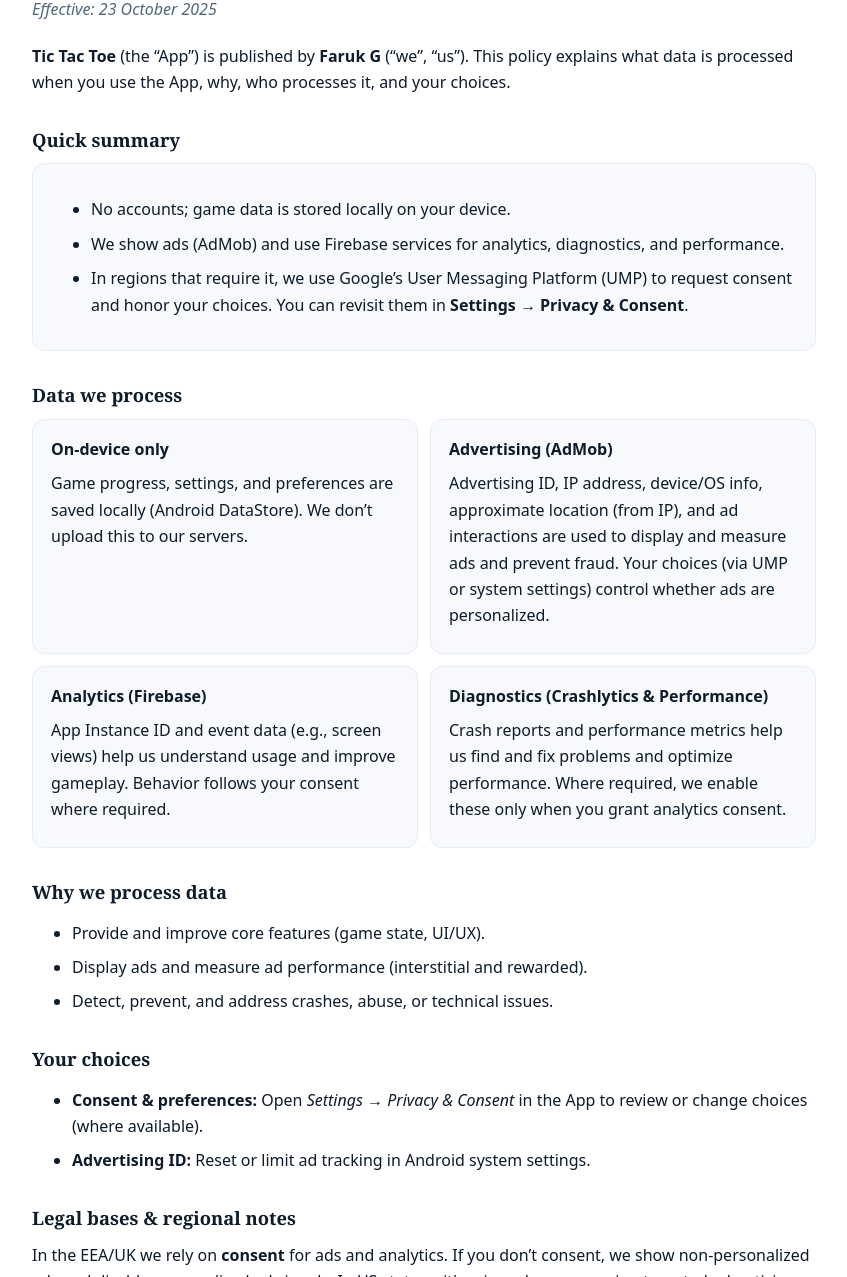
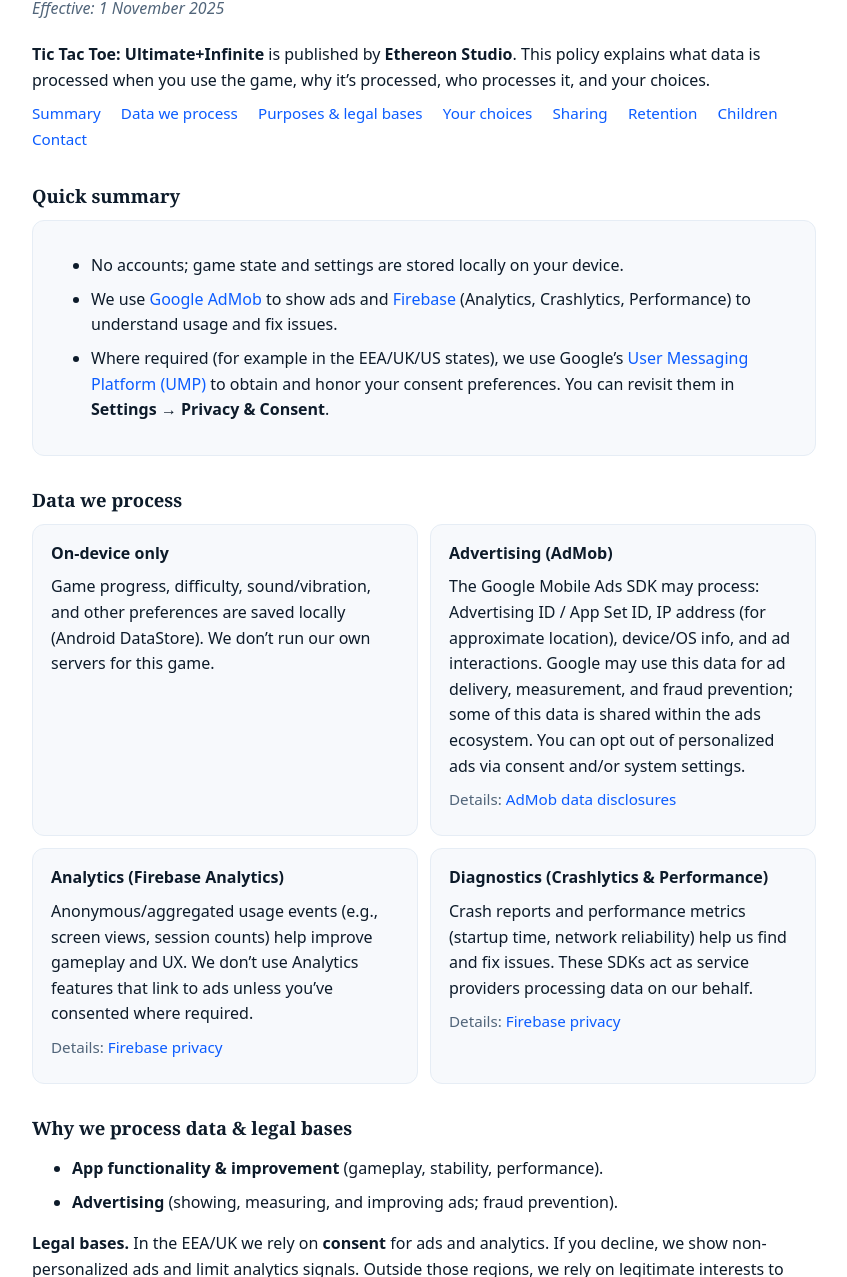
Before and after one commit to FarukGO/farukg.com, a plain HTML site: page privacy.html in a window 1280 px wide. Shown: the part 98-1375 px from the top of the page, without its empty margins (216-1063 px from the left). Drawn offline with Linux system fonts and the light colour scheme.

Commit message:
privacy update

```diff
--- a/privacy.html
+++ b/privacy.html
@@ -2,103 +2,117 @@
 <html lang="en">
 <head>
   <meta charset="utf-8">
-  <title>Tic Tac Toe – Privacy Policy</title>
+  <title>Tic Tac Toe: Ultimate+Infinite — Privacy Policy</title>
   <meta name="viewport" content="width=device-width, initial-scale=1">
   <style>
     :root{
-      --bg:#0c0f14; --card:#11151b; --ink:#e7ecf3; --muted:#9fb0c3; --line:#1f2a36; --accent:#4da3ff;
+      --bg:#0c0f14; --card:#0f141b; --ink:#eaf0f7; --muted:#9bb0c8; --line:#1b2734; --accent:#4da3ff;
     }
     @media (prefers-color-scheme: light){
-      :root{ --bg:#ffffff; --card:#f7f9fc; --ink:#0d1b2a; --muted:#52667a; --line:#e6edf5; --accent:#0b5cff; }
+      :root{ --bg:#ffffff; --card:#f7f9fc; --ink:#0d1b2a; --muted:#51657a; --line:#e6edf5; --accent:#0b5cff; }
     }
     *{ box-sizing:border-box }
-    body{ margin:0; background:var(--bg); color:var(--ink); font:16px/1.65 ui-sans-serif,system-ui,Segoe UI,Roboto,Helvetica,Arial,sans-serif }
+    body{ margin:0; background:var(--bg); color:var(--ink); font:16px/1.6 ui-sans-serif,system-ui,"Segoe UI",Roboto,Helvetica,Arial,sans-serif }
     .wrap{ max-width:880px; margin:auto; padding:clamp(24px,4vw,48px) }
-    h1{ font:700 2rem/1.2 ui-serif,Georgia,serif; margin:.25rem 0 0 }
+    h1{ font:700 2rem/1.2 ui-serif,Georgia,serif; margin:.25rem 0 .25rem }
     .meta{ color:var(--muted); margin:.25rem 0 1.25rem }
     h2{ font:700 1.15rem/1.3 ui-serif,Georgia,serif; margin:2rem 0 .75rem }
     p,li{ margin:.5rem 0 }
     a{ color:var(--accent); text-decoration:none }
     a:hover{ text-decoration:underline }
-    .card{ background:var(--card); border:1px solid var(--line); border-radius:12px; padding:16px 18px; }
+    .card{ background:var(--card); border:1px solid var(--line); border-radius:12px; padding:16px 18px }
     .grid{ display:grid; gap:12px; grid-template-columns:1fr; }
     @media (min-width:720px){ .grid{ grid-template-columns:1fr 1fr; } }
     .note{ color:var(--muted); font-size:.95rem }
     .footer{ margin-top:32px; padding-top:16px; border-top:1px solid var(--line); color:var(--muted); font-size:.9rem }
+    .toc a{ display:inline-block; margin-right:16px; font-size:.95rem }
   </style>
 </head>
 <body>
   <main class="wrap">
     <h1>Privacy Policy</h1>
-    <p class="meta"><em>Effective: 23 October 2025</em></p>
+    <p class="meta"><em>Effective: 1 November 2025</em></p>
 
-    <p><strong>Tic Tac Toe</strong> (the “App”) is published by <strong>Faruk&nbsp;G</strong> (“we”, “us”). This policy explains what data is processed when you use the App, why, who processes it, and your choices.</p>
+    <p><strong>Tic Tac Toe: Ultimate+Infinite</strong> is published by <strong>Ethereon Studio</strong>. This policy explains what data is processed when you use the game, why it’s processed, who processes it, and your choices.</p>
 
-    <h2>Quick summary</h2>
+    <p class="toc">
+      <a href="#summary">Summary</a>
+      <a href="#data">Data we process</a>
+      <a href="#purposes">Purposes & legal bases</a>
+      <a href="#choices">Your choices</a>
+      <a href="#sharing">Sharing</a>
+      <a href="#retention">Retention</a>
+      <a href="#children">Children</a>
+      <a href="#contact">Contact</a>
+    </p>
+
+    <h2 id="summary">Quick summary</h2>
     <div class="card">
       <ul>
-        <li>No accounts; game data is stored locally on your device.</li>
-        <li>We show ads (AdMob) and use Firebase services for analytics, diagnostics, and performance.</li>
-        <li>In regions that require it, we use Google’s User Messaging Platform (UMP) to request consent and honor your choices. You can revisit them in <strong>Settings → Privacy &amp; Consent</strong>.</li>
+        <li>No accounts; game state and settings are stored locally on your device.</li>
+        <li>We use <a href="https://developers.google.com/admob" target="_blank" rel="noopener">Google AdMob</a> to show ads and <a href="https://firebase.google.com/" target="_blank" rel="noopener">Firebase</a> (Analytics, Crashlytics, Performance) to understand usage and fix issues.</li>
+        <li>Where required (for example in the EEA/UK/US states), we use Google’s <a href="https://support.google.com/admob/answer/10113005" target="_blank" rel="noopener">User Messaging Platform (UMP)</a> to obtain and honor your consent preferences. You can revisit them in <strong>Settings → Privacy &amp; Consent</strong>.</li>
       </ul>
     </div>
 
-    <h2>Data we process</h2>
+    <h2 id="data">Data we process</h2>
     <div class="grid">
       <div class="card">
         <strong>On-device only</strong>
-        <p>Game progress, settings, and preferences are saved locally (Android DataStore). We don’t upload this to our servers.</p>
+        <p>Game progress, difficulty, sound/vibration, and other preferences are saved locally (Android DataStore). We don’t run our own servers for this game.</p>
       </div>
+
       <div class="card">
         <strong>Advertising (AdMob)</strong>
-        <p>Advertising ID, IP address, device/OS info, approximate location (from IP), and ad interactions are used to display and measure ads and prevent fraud. Your choices (via UMP or system settings) control whether ads are personalized.</p>
+        <p>The Google Mobile Ads SDK may process: Advertising ID / App Set ID, IP address (for approximate location), device/OS info, and ad interactions. Google may use this data for ad delivery, measurement, and fraud prevention; some of this data is shared within the ads ecosystem. You can opt out of personalized ads via consent and/or system settings.</p>
+        <p class="note">Details: <a href="https://developers.google.com/admob/android/privacy/play-data-disclosure" target="_blank" rel="noopener">AdMob data disclosures</a></p>
       </div>
+
       <div class="card">
-        <strong>Analytics (Firebase)</strong>
-        <p>App Instance ID and event data (e.g., screen views) help us understand usage and improve gameplay. Behavior follows your consent where required.</p>
+        <strong>Analytics (Firebase Analytics)</strong>
+        <p>Anonymous/aggregated usage events (e.g., screen views, session counts) help improve gameplay and UX. We don’t use Analytics features that link to ads unless you’ve consented where required.</p>
+        <p class="note">Details: <a href="https://firebase.google.com/support/privacy" target="_blank" rel="noopener">Firebase privacy</a></p>
       </div>
+
       <div class="card">
         <strong>Diagnostics (Crashlytics &amp; Performance)</strong>
-        <p>Crash reports and performance metrics help us find and fix problems and optimize performance. Where required, we enable these only when you grant analytics consent.</p>
+        <p>Crash reports and performance metrics (startup time, network reliability) help us find and fix issues. These SDKs act as service providers processing data on our behalf.</p>
+        <p class="note">Details: <a href="https://firebase.google.com/support/privacy" target="_blank" rel="noopener">Firebase privacy</a></p>
       </div>
     </div>
 
-    <h2>Why we process data</h2>
+    <h2 id="purposes">Why we process data &amp; legal bases</h2>
     <ul>
-      <li>Provide and improve core features (game state, UI/UX).</li>
-      <li>Display ads and measure ad performance (interstitial and rewarded).</li>
-      <li>Detect, prevent, and address crashes, abuse, or technical issues.</li>
+      <li><strong>App functionality & improvement</strong> (gameplay, stability, performance).</li>
+      <li><strong>Advertising</strong> (showing, measuring, and improving ads; fraud prevention).</li>
+    </ul>
+    <p><strong>Legal bases.</strong> In the EEA/UK we rely on <strong>consent</strong> for ads and analytics. If you decline, we show non-personalized ads and limit analytics signals. Outside those regions, we rely on legitimate interests to maintain the game and prevent fraud, and consent where required by law.</p>
+
+    <h2 id="choices">Your choices</h2>
+    <ul>
+      <li><strong>Consent &amp; preferences:</strong> Open <em>Settings → Privacy &amp; Consent</em> in the game to review your choices.</li>
+      <li><strong>Ads personalization:</strong> Reset or limit the Advertising ID in Android Settings.</li>
     </ul>
 
-    <h2>Your choices</h2>
+    <h2 id="sharing">Sharing</h2>
+    <p>We don’t sell personal information. We share data with service providers that enable the game—primarily Google (AdMob and Firebase). AdMob may “share” certain data within the advertising ecosystem for delivery, measurement, and fraud prevention. See Google’s pages for details:</p>
     <ul>
-      <li><strong>Consent &amp; preferences:</strong> Open <em>Settings → Privacy &amp; Consent</em> in the App to review or change choices (where available).</li>
-      <li><strong>Advertising ID:</strong> Reset or limit ad tracking in Android system settings.</li>
+      <li><a href="https://developers.google.com/admob/android/privacy/play-data-disclosure" target="_blank" rel="noopener">AdMob data disclosures</a></li>
+      <li><a href="https://policies.google.com/technologies/partner-sites" target="_blank" rel="noopener">How Google uses information from partner apps</a></li>
     </ul>
 
-    <h2>Legal bases &amp; regional notes</h2>
-    <p>In the EEA/UK we rely on <strong>consent</strong> for ads and analytics. If you don’t consent, we show non-personalized ads and disable personalized ad signals. In US states with privacy laws governing targeted advertising, use the in-app privacy options to opt out of personalized ads.</p>
-
-    <h2>Sharing</h2>
-    <p>We share data only with service providers that enable the App (primarily Google AdMob and Firebase). We don’t sell personal information. Personalized advertising may be deemed “sharing” under some laws; you can opt out via the in-app privacy options.</p>
-
-    <h2>Retention</h2>
-    <p>We don’t keep your game data on our servers. Third-party providers retain data under their policies/settings (examples: Crashlytics ≈90 days; Firebase Analytics 2–14 months; Firebase Performance ≈30–60 days).</p>
+    <h2 id="retention">Retention</h2>
+    <p>We don’t host your game data. Third-party providers retain data under their own policies/settings (examples: Crashlytics commonly retains reports around 90 days; Firebase Analytics retention is configurable, e.g., 2–14 months). See provider documentation for current details.</p>
 
     <h2>International transfers</h2>
-    <p>Google may process data on servers outside your country (e.g., the US). See Google/Firebase privacy documentation for transfer safeguards.</p>
+    <p>Google may process data on servers outside your country (e.g., the US). Google provides contractual safeguards as described in their terms.</p>
 
-    <h2>Children</h2>
-    <p>The App is intended for users aged <strong>13 and over</strong> and is not directed to children under 13. If you believe a child under 13 has used the App, contact us and we’ll work with our providers to address it.</p>
+    <h2 id="children">Children</h2>
+    <p>This game is <strong>not directed to children</strong>. If you believe a minor has used the game, contact us and we’ll work with our providers to address it.</p>
 
-    <h2>Third-party policies</h2>
-    <ul>
-      <li><a href="https://policies.google.com/technologies/partner-sites" rel="noopener" target="_blank">How Google uses information from sites or apps that use our services</a></li>
-      <li><a href="https://firebase.google.com/support/privacy" rel="noopener" target="_blank">Firebase Privacy &amp; Security</a></li>
-    </ul>
-
-    <h2>Contact</h2>
-    <p>Email: <a href="mailto:farukg.dev@gmail.com">farukg.dev@gmail.com</a></p>
+    <h2 id="contact">Contact</h2>
+    <p>Publisher: <strong>Ethereon Studio</strong><br>
+       Email: <a href="mailto:ethereon.studio@gmail.com">ethereon.studio@gmail.com</a></p>
 
     <div class="footer">
       <p>We may update this policy; we’ll post changes here with a new effective date.</p>
```
Also changed, not shown: index.html (+0 -1 lines).
